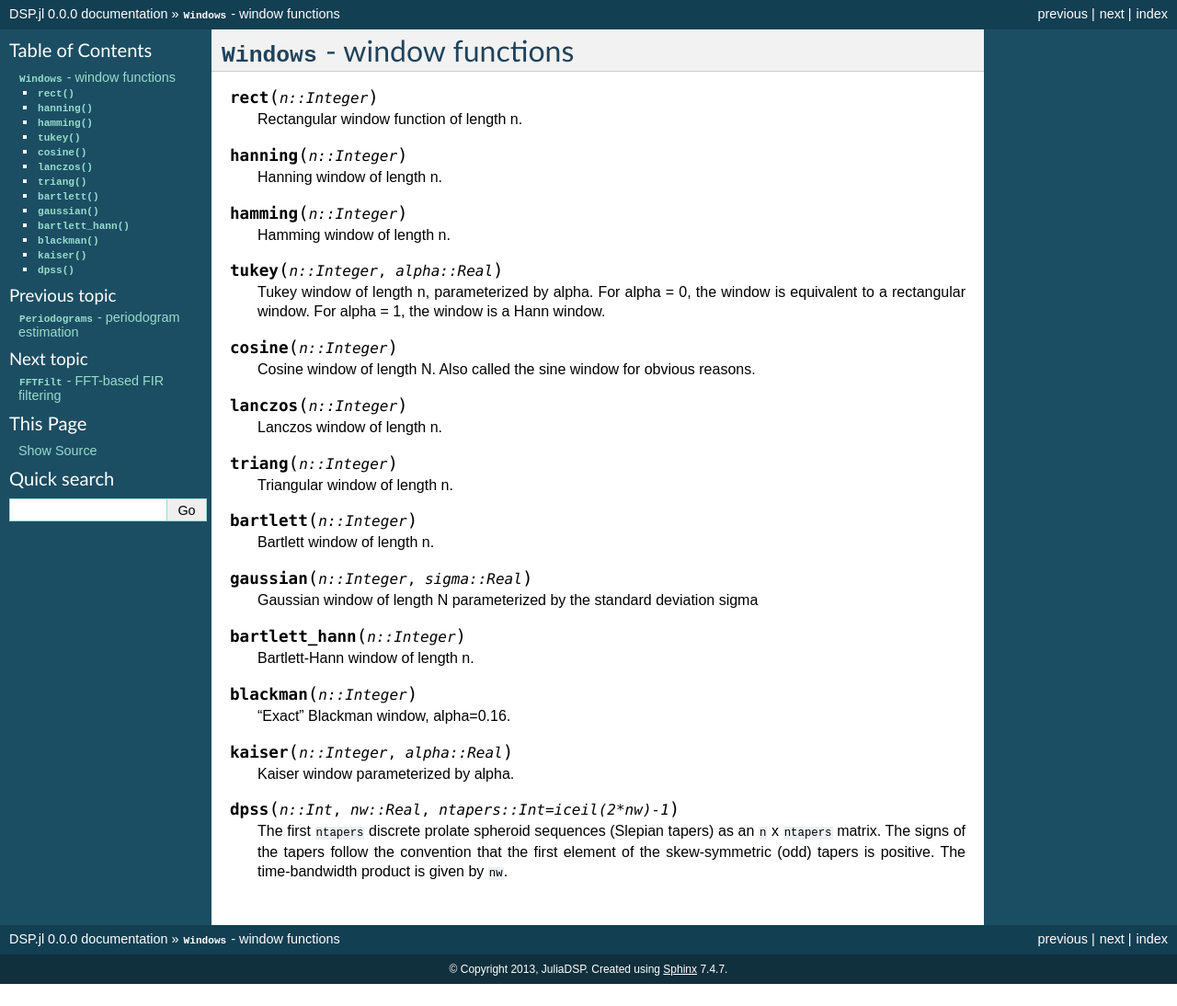
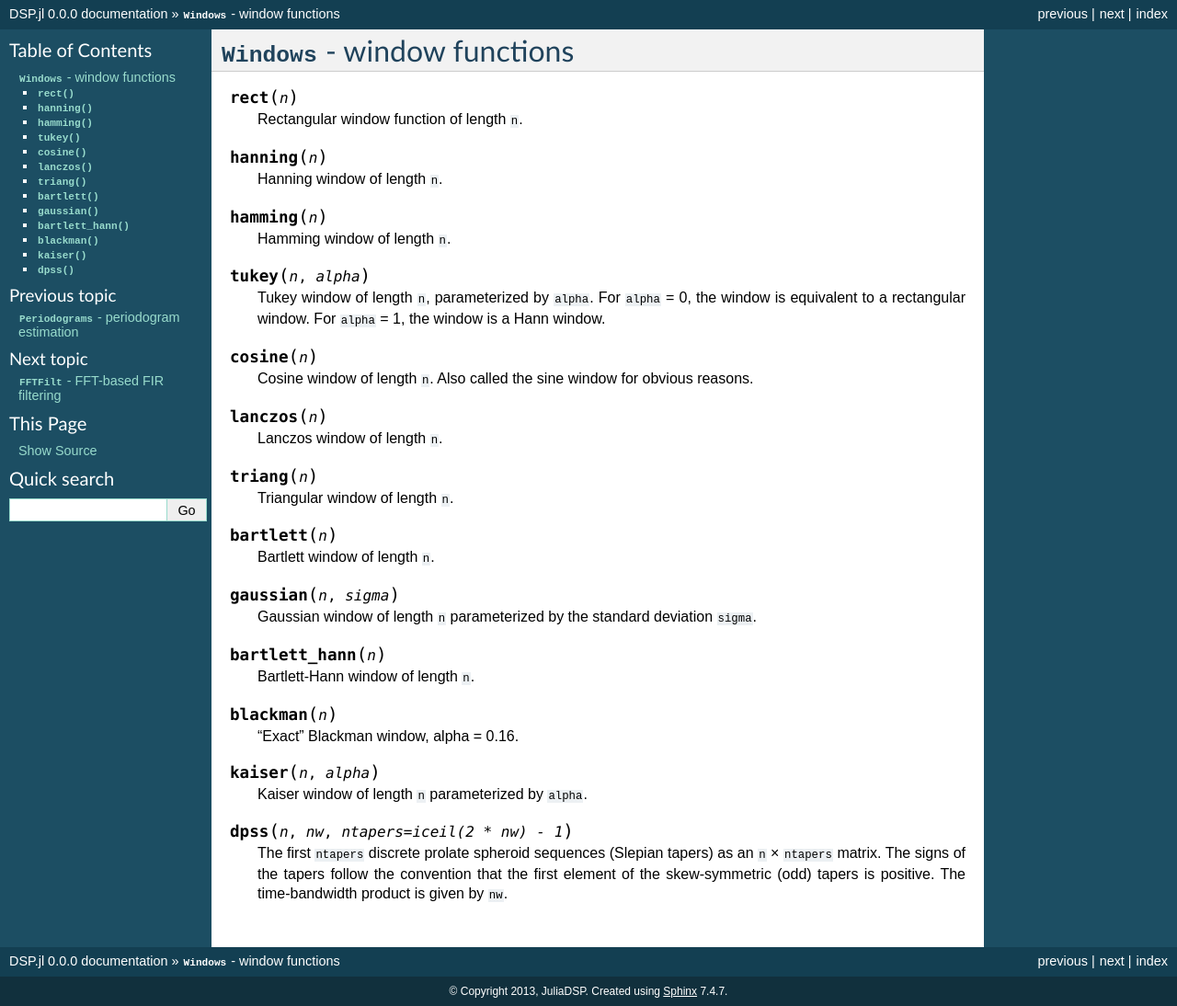
Before and after one commit to JuliaDSP/DSP.jl, a Sphinx documentation site: the page built from doc/windows.rst, in a window 1280 px wide. Shown: the whole page at 92% size. Built offline with Sphinx 7.4.7, drawn with Linux system fonts in a browser that asks for light colours; formulas are drawn with MathJax 3; before the commit the page ends 1070 px from its top, so only the background shows below that.

Commit message:
Remove types for method signatures from docs
Fixes #47. Also quote some arguments in the descriptions.

```diff
--- a/doc/fftfilt.rst
+++ b/doc/fftfilt.rst
@@ -1,10 +1,10 @@
 :mod:`FFTFilt` - FFT-based FIR filtering
 ===========================================
 
-.. function:: fftfilt{T<:Union(Float32,Float64)}(b::Vector{T}, x::Vector{T})
+.. function:: fftfilt(b, x)
 
     Perform overlap-save filtering of ``x`` using filter ``b``.
 
-.. function:: firfilt{T<:Union(Float32,Float64)}(b::Vector{T}, x::Vector{T})
+.. function:: firfilt(b, x)
 
     Filter ``x`` using filter ``b``, using ``filt`` or ``fftfilt`` depending on the lengths of ``b`` and ``x``.
--- a/doc/periodograms.rst
+++ b/doc/periodograms.rst
@@ -1,9 +1,11 @@
 :mod:`Periodograms` - periodogram estimation
 ===========================================
 
-.. function:: arraysplit(s, n::Integer, m::Integer)
+.. function:: arraysplit(s, n, m)
 
-    Split an array into arrays of length n with overlapping regions of length m.
+    Split an array into arrays of length ``n`` with overlapping regions
+    of length ``m``. Iterating or indexing the returned AbstractVector
+    always yields the same Vector with different contents.
 
 .. function:: periodogram(s; onesided=eltype(s)<:Real, nfft=nextfastfft(n), fs=1, window=nothing)
 
--- a/doc/windows.rst
+++ b/doc/windows.rst
@@ -1,54 +1,62 @@
 :mod:`Windows` - window functions
 =================================
 
-.. function:: rect(n::Integer)
+.. function:: rect(n)
 
-    Rectangular window function of length n.
+    Rectangular window function of length ``n``.
 
-.. function:: hanning(n::Integer)
+.. function:: hanning(n)
 
-    Hanning window of length n.
+    Hanning window of length ``n``.
 
-.. function:: hamming(n::Integer)
+.. function:: hamming(n)
 
-    Hamming window of length n.
+    Hamming window of length ``n``.
 
-.. function:: tukey(n::Integer, alpha::Real)
+.. function:: tukey(n, alpha)
 
-    Tukey window of length n, parameterized by alpha. For alpha = 0, the window is equivalent to a rectangular window. For alpha = 1, the window is a Hann window.
+    Tukey window of length ``n``, parameterized by ``alpha``. For
+    ``alpha`` = 0, the window is equivalent to a rectangular window.
+    For ``alpha`` = 1, the window is a Hann window.
 
-.. function:: cosine(n::Integer)
+.. function:: cosine(n)
 
-    Cosine window of length N. Also called the sine window for obvious reasons.
+    Cosine window of length ``n``. Also called the sine window for
+    obvious reasons.
 
-.. function:: lanczos(n::Integer)
+.. function:: lanczos(n)
 
-    Lanczos window of length n.
+    Lanczos window of length ``n``.
 
-.. function:: triang(n::Integer)
+.. function:: triang(n)
 
-    Triangular window of length n.
+    Triangular window of length ``n``.
 
-.. function:: bartlett(n::Integer)
+.. function:: bartlett(n)
 
-    Bartlett window of length n.
+    Bartlett window of length ``n``.
 
-.. function:: gaussian(n::Integer, sigma::Real)
+.. function:: gaussian(n, sigma)
 
-    Gaussian window of length N parameterized by the standard deviation sigma
+    Gaussian window of length ``n`` parameterized by the standard
+    deviation ``sigma``.
 
-.. function:: bartlett_hann(n::Integer)
+.. function:: bartlett_hann(n)
 
-    Bartlett-Hann window of length n.
+    Bartlett-Hann window of length ``n``.
 
-.. function:: blackman(n::Integer)
+.. function:: blackman(n)
 
-    "Exact" Blackman window, alpha=0.16.
+    "Exact" Blackman window, alpha = 0.16.
 
-.. function:: kaiser(n::Integer, alpha::Real)
+.. function:: kaiser(n, alpha)
 
-    Kaiser window parameterized by alpha.
+    Kaiser window of length ``n`` parameterized by ``alpha``.
 
-.. function:: dpss(n::Int, nw::Real, ntapers::Int=iceil(2*nw)-1)
+.. function:: dpss(n, nw, ntapers=iceil(2*nw)-1)
 
-    The first ``ntapers`` discrete prolate spheroid sequences (Slepian tapers) as an ``n`` x ``ntapers`` matrix. The signs of the tapers follow the convention that the first element of the skew-symmetric (odd) tapers is positive. The time-bandwidth product is given by ``nw``.
+    The first ``ntapers`` discrete prolate spheroid sequences (Slepian
+    tapers) as an ``n`` × ``ntapers`` matrix. The signs of the tapers
+    follow the convention that the first element of the skew-symmetric
+    (odd) tapers is positive. The time-bandwidth product is given by
+    ``nw``.
```
Also changed, not shown: doc/filterdesign.rst (+6 -6 lines), doc/filterresponse.rst (+6 -6 lines), doc/util.rst (+3 -5 lines).
